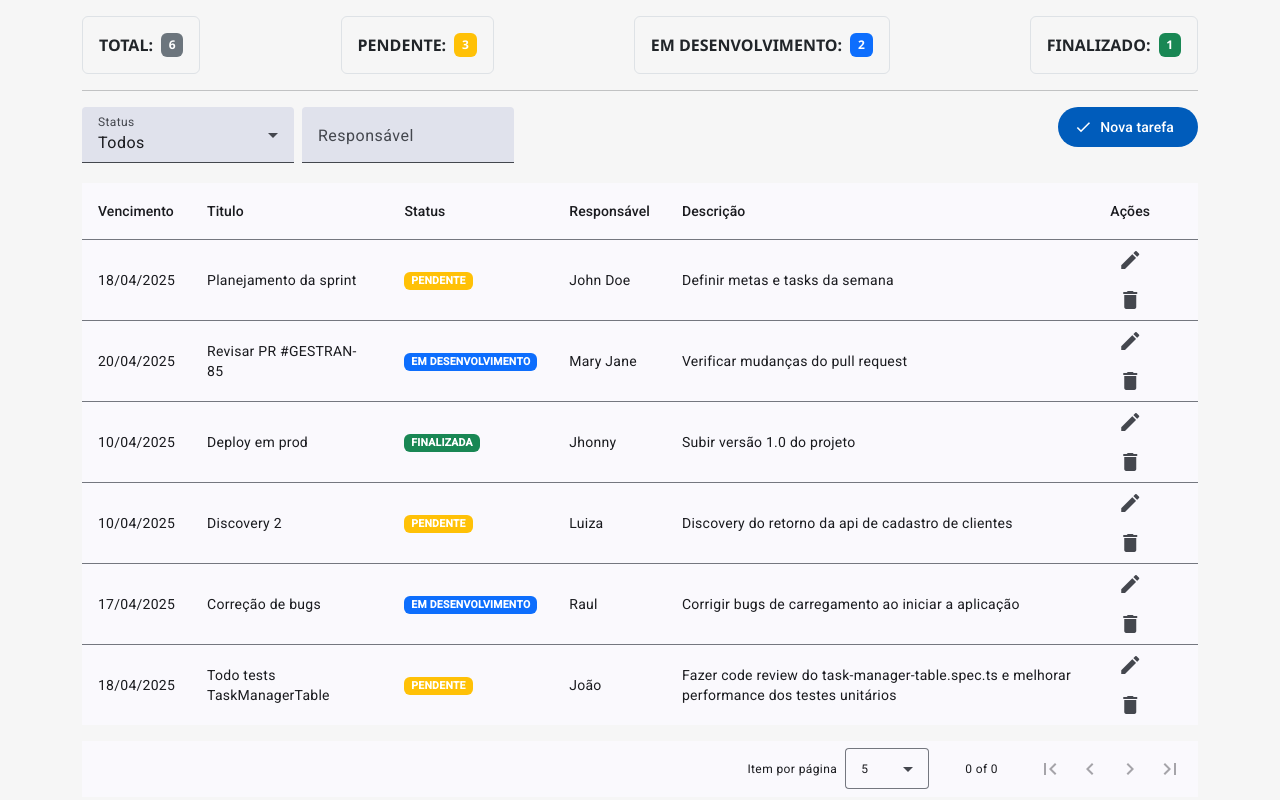
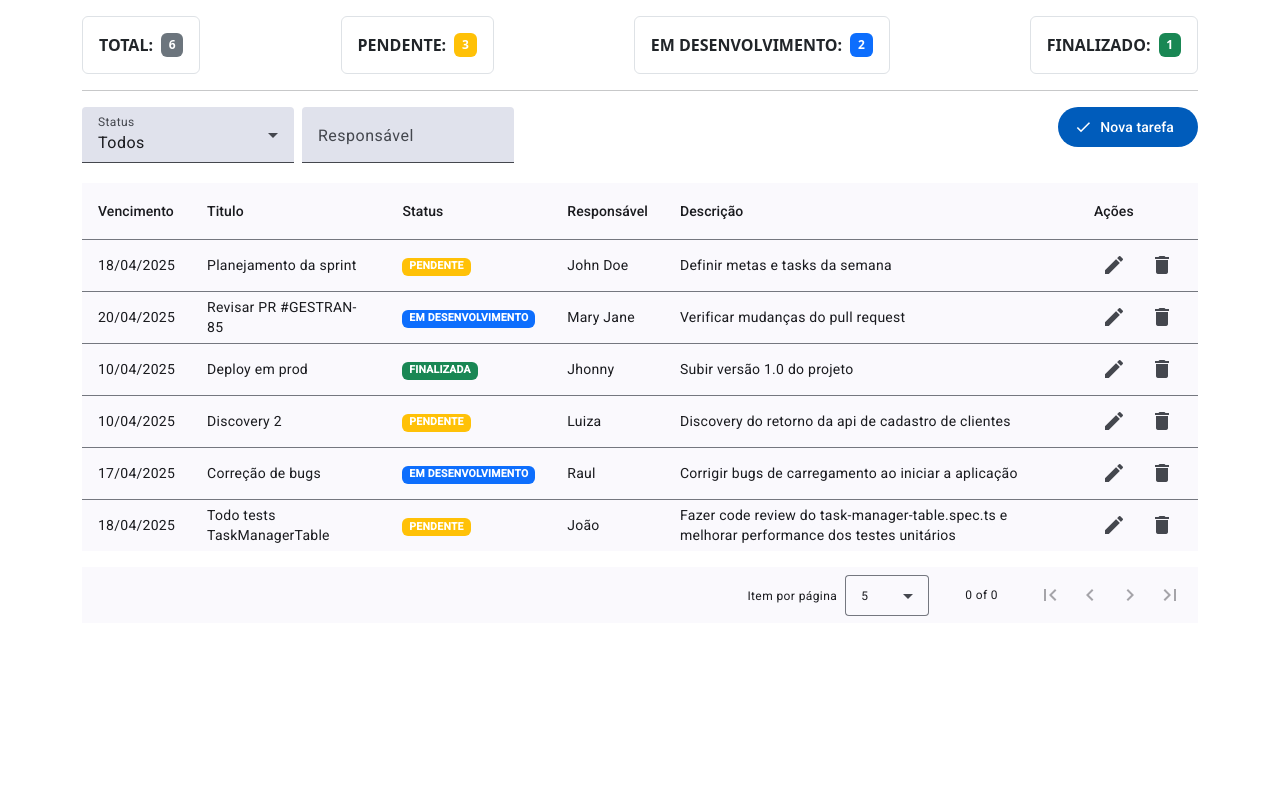
Before and after one commit to MarcosRibeiro1983/task-manager-gestran, an Angular app: page / in a window 1280 px wide. Built offline with nearby package versions, Linux system fonts and the light colour scheme; data requests are answered from the project's data file.

Commit message:
foi criado um titulo dinamico para o modal

```diff
--- a/angular.json
+++ b/angular.json
@@ -32,9 +32,9 @@
               }
             ],
             "styles": [
+              "src/styles.scss",
               "@angular/material/prebuilt-themes/azure-blue.css",
-              "node_modules/bootstrap/dist/css/bootstrap.min.css",
-              "src/styles.scss"
+              "node_modules/bootstrap/dist/css/bootstrap.min.css"
             ],
             "scripts": []
           },
--- a/src/app/app.routes.ts
+++ b/src/app/app.routes.ts
@@ -2,7 +2,6 @@ import { Routes } from '@angular/router';
 import { TaskManagerListComponent } from './pages/task-manager-list/task-manager-list.component';
 
 export const routes: Routes = [
-
 
     {
         path: '', component: TaskManagerListComponent
--- a/src/app/components/modal/modal.component.html
+++ b/src/app/components/modal/modal.component.html
@@ -1,6 +1,9 @@
 <div class="modal-overlay" (click)="onClose()">
-    <div class="modal-content" (click)="$event.stopPropagation()">
+  <div class="modal-content" (click)="$event.stopPropagation()">
+    <div class="d-flex justify-content-between p-2 align-items-center">
+      <h5>{{title}}</h5>
       <button class="modal-close" (click)="onClose()">×</button>
-      <ng-content></ng-content>
     </div>
+    <ng-content></ng-content>
+  </div>
 </div>
--- a/src/app/components/modal/modal.component.ts
+++ b/src/app/components/modal/modal.component.ts
@@ -1,4 +1,4 @@
-import { Component, EventEmitter, Output } from '@angular/core';
+import { Component, EventEmitter, Input, Output } from '@angular/core';
 
 @Component({
   selector: 'app-modal',
@@ -10,6 +10,8 @@ export class ModalComponent {
 
   @Output() close = new EventEmitter<void>();
 
+  @Input() title: string = '';
+
   onClose() {
     this.close.emit();
   }
--- a/src/app/components/task-manager-table/task-manager-table.component.html
+++ b/src/app/components/task-manager-table/task-manager-table.component.html
@@ -65,12 +65,14 @@
     <ng-container matColumnDef="actions">
       <th mat-header-cell *matHeaderCellDef>Ações</th>
       <td mat-cell *matCellDef="let task" >
+        <div class="d-flex justify-content-between">
           <button mat-icon-button matTooltip="Editar tarefa" class="me-2" (click)="updateTask(task)">
             <mat-icon>edit</mat-icon>
           </button>
           <button mat-icon-button matTooltip="Excluir tarefa" color="warn" (click)="deleteTask(task.id)">
             <mat-icon>delete</mat-icon>
           </button>
+        </div>
       </td>
     </ng-container>
 
@@ -82,7 +84,7 @@
   <mat-paginator [pageSizeOptions]="[5, 10, 15]" showFirstLastButtons></mat-paginator>
 </div>
 
-<app-modal *ngIf="showModal" (close)="closeModal()">
+<app-modal *ngIf="showModal" [title]="selectedTask ? 'Editar tarefa' : 'Nova tarefa'"  (close)="closeModal()">
   <app-task-form
     [task]="selectedTask"
     (save)="saveTask($event)"
--- a/src/styles.scss
+++ b/src/styles.scss
@@ -1,8 +1,4 @@
 /* You can add global styles to this file, and also import other style files */
-
-/* Importing Bootstrap SCSS file. */
-//@import './variables';
-//@import './mixins';
 
 body {
   font-family: 'Segoe UI', sans-serif;
--- /dev/null
+++ b/src/styles/_mixins.scss
@@ -0,0 +1,33 @@
+@mixin flex-center {
+    display: flex;
+    justify-content: center;
+    align-items: center;
+  }
+
+  @mixin respond-to($breakpoint) {
+    @if $breakpoint == sm {
+      @media (max-width: 600px) { @content; }
+    }
+    @else if $breakpoint == md {
+      @media (max-width: 960px) { @content; }
+    }
+    @else if $breakpoint == lg {
+      @media (max-width: 1280px) { @content; }
+    }
+  }
+
+  // Mixin para botão
+  @mixin button-style($bg, $color: #fff) {
+    background-color: $bg;
+    color: $color;
+    border: none;
+    border-radius: $radius-sm;
+    padding: $spacing-unit $spacing-unit * 2;
+    font-weight: bold;
+    cursor: pointer;
+    transition: background-color 0.3s ease;
+
+    &:hover {
+      background-color: darken($bg, 10%);
+    }
+  }
--- /dev/null
+++ b/src/styles/_variables.scss
@@ -0,0 +1,23 @@
+// Cores principais
+$primary-color: #1976d2;
+$secondary-color: #ff4081;
+$success-color: #4caf50;
+$error-color: #f44336;
+$warning-color: #ff9800;
+$info-color: #2196f3;
+$gray-light: #f5f5f5;
+$gray-dark: #424242;
+
+// Tipografia
+$font-family-base: 'Roboto', sans-serif;
+$font-size-base: 16px;
+$font-size-sm: 14px;
+$font-size-lg: 18px;
+
+// Espaçamento
+$spacing-unit: 8px;
+
+// Border radius
+$radius-sm: 4px;
+$radius-md: 8px;
+$radius-lg: 16px;
```
Also changed, not shown: src/app/components/task-form/task-form.component.html (indentation only). Lines whose indentation alone changed are shown as unchanged.
